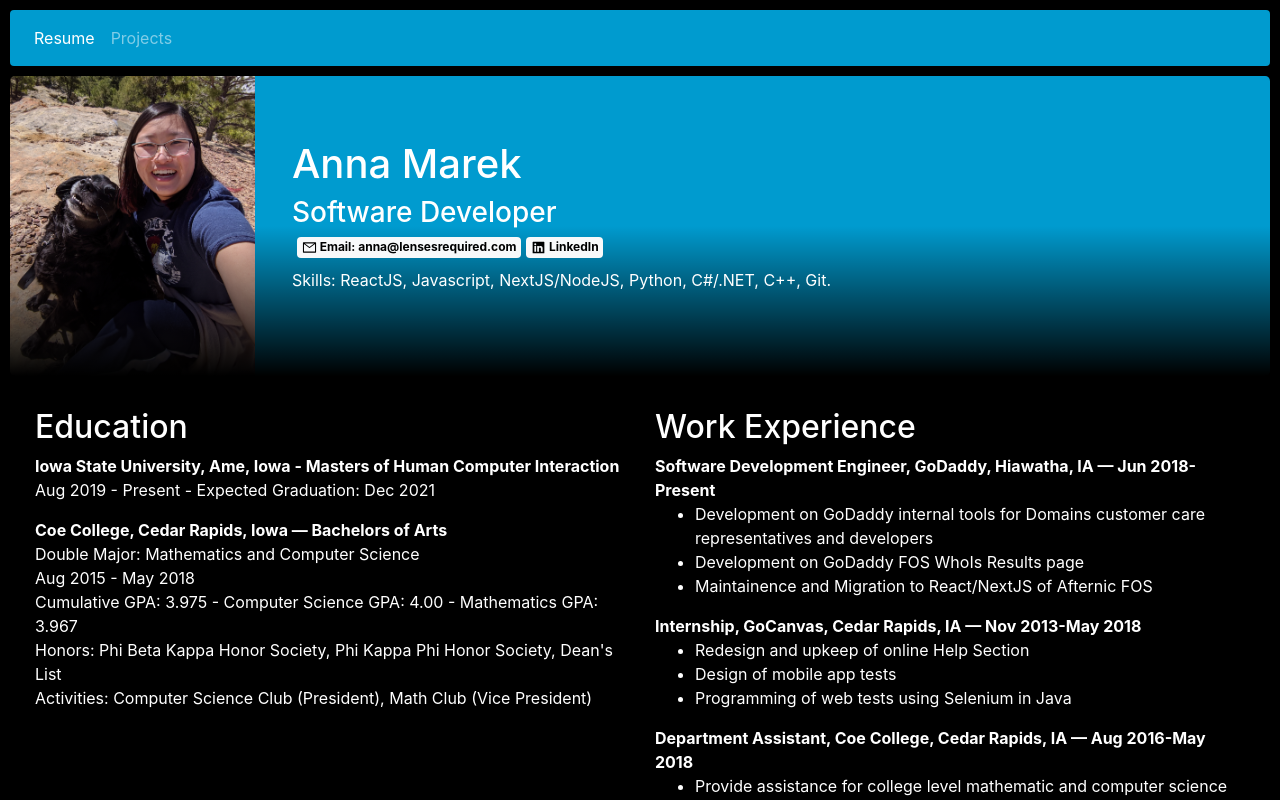
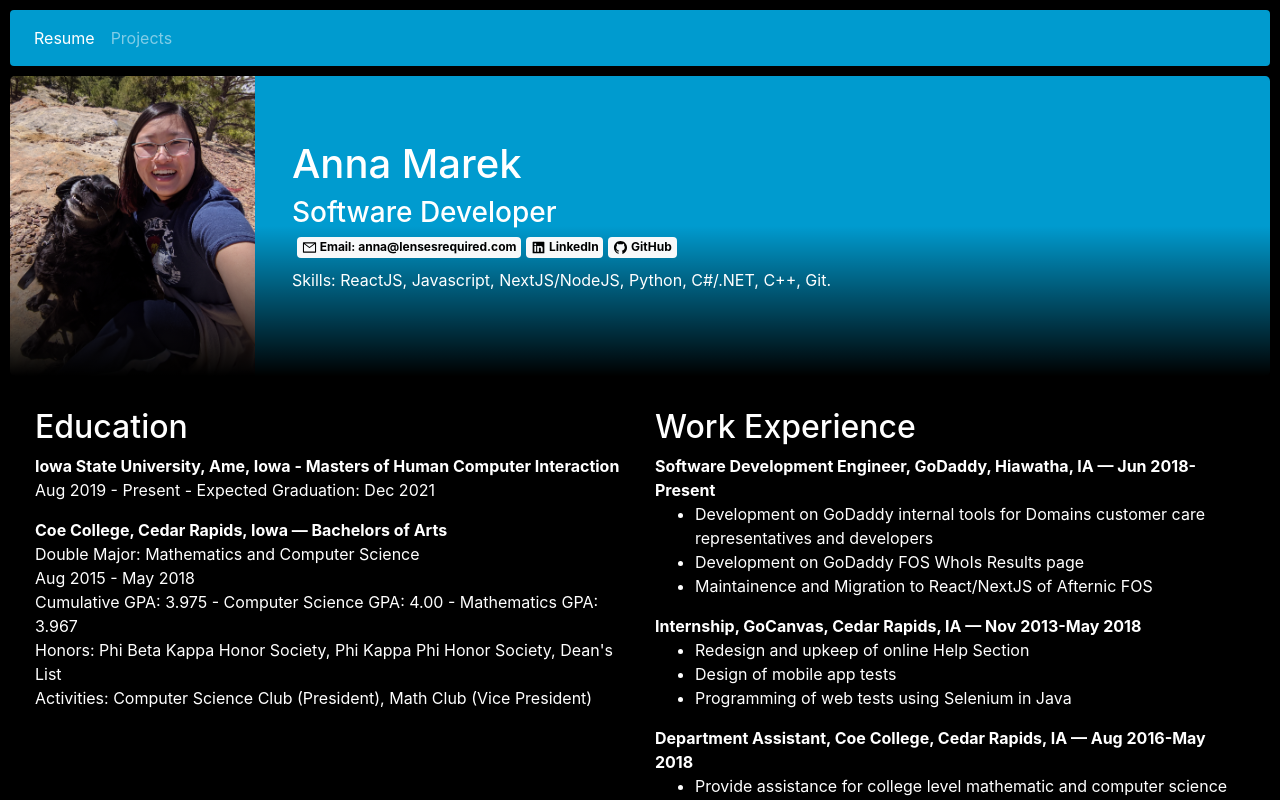
Before and after one commit to lensesrequired/lensesrequired, a Next.js app in the folder home/: page / in a window 1280 px wide. Shown: the top 800 px of the page. Built offline with nearby package versions, Linux system fonts and the light colour scheme.

Commit message:
Add GitHub

```diff
--- a/home/components/Project.js
+++ b/home/components/Project.js
@@ -10,7 +10,7 @@
     <Col>
       <a href={ link }>{ name }</a>
       <Badge variant='light'>
-        <a href={ git }><AiFillGithub size={ '1.25em' }/> Git</a>
+        <a href={ git }><AiFillGithub size={ '1.25em' }/> GitHub</a>
       </Badge>
       <p>{ description }</p>
     </Col>
--- a/home/pages/index.js
+++ b/home/pages/index.js
@@ -1,6 +1,6 @@
 import React from 'react';
 import { Jumbotron, Row, Col, Badge } from 'react-bootstrap';
-import { AiOutlineMail, AiFillLinkedin } from 'react-icons/ai';
+import { AiOutlineMail, AiFillLinkedin, AiFillGithub } from 'react-icons/ai';
 
 export default () => (
   <div>
@@ -16,6 +16,9 @@
           </Badge>
           <Badge variant='light'>
             <a href={ 'https://www.linkedin.com/in/asmarek' }><AiFillLinkedin size={ '1.25em' }/> LinkedIn</a>
+          </Badge>
+          <Badge variant='light'>
+            <a href={ 'https://www.github.com/lensesrequired' }><AiFillGithub size={ '1.25em' }/> GitHub</a>
           </Badge>
         </h6>
         <div>Skills: ReactJS, Javascript, NextJS/NodeJS, Python, C#/.NET, C++, Git.</div>
```
